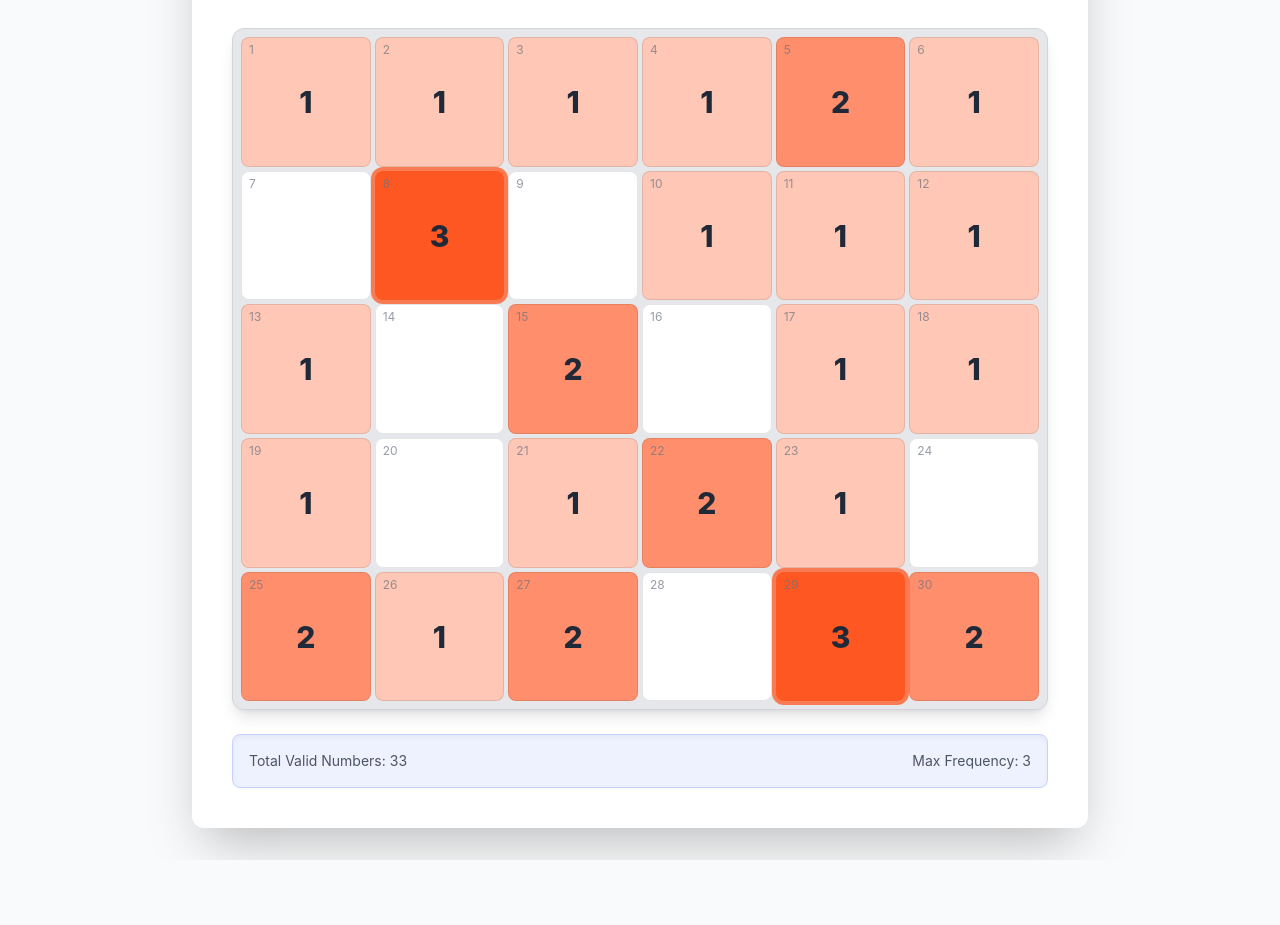
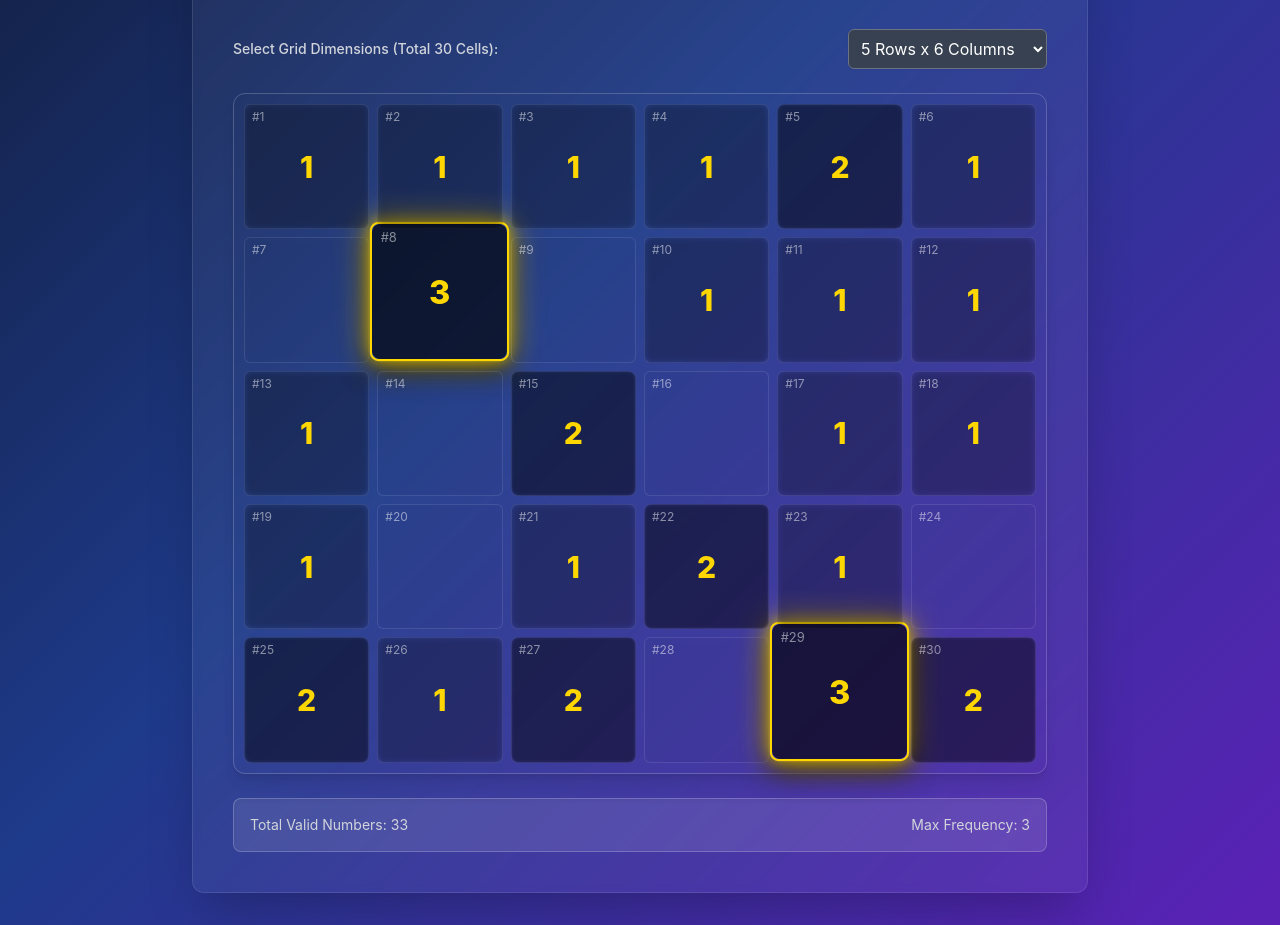
Before and after one commit to NyatsukHy/DataAnaly-AsXRnA, a plain HTML site: page index.html in a window 1280 px wide. Shown: the part 483-1408 px from the top of the page. Before the commit the page ends 1343 px from the top, so only its background shows below. Drawn offline with nearby package versions, Linux system fonts and the light colour scheme.

Commit message:
Update index.html

```diff
--- a/index.html
+++ b/index.html
@@ -3,11 +3,9 @@
 <head>
     <meta charset="UTF-8">
     <meta name="viewport" content="width=device-width, initial-scale=1.0">
-    <title>Choosen Number Frequency Heatmap (1-30)</title>
-    <!-- Load Tailwind CSS -->
-    <script src="https://cdn.tailwindcss.com"></script>
-    <!-- Configure Tailwind for Inter font and custom colors -->
-    <script>
+    <title>Number Frequency Heatmap (Enhanced Depth)</title>
+    <!-- Load Tailwind CSS --><script src="https://cdn.tailwindcss.com"></script>
+    <!-- Configure Tailwind for Inter font and custom colors --><script>
         tailwind.config = {
             theme: {
                 extend: {
@@ -15,35 +13,64 @@
                         sans: ['Inter', 'sans-serif'],
                     },
                     colors: {
-                        'custom-orange': '#ff5722', // A vibrant orange for the max count
+                        'custom-accent': '#FFD700', // Gold/Bright Yellow
                     }
                 }
             }
         }
     </script>
     <style>
-        /* Custom styles for the grid cells */
+        .gradient-bg {
+            background: linear-gradient(135deg, #0f172a 0%, #1e3a8a 50%, #5b21b6 100%);
+        }
+
         .grid-cell {
-            /* aspect-ratio ensures cells are square and scale fluidly */
             aspect-ratio: 1 / 1;
             display: flex;
             align-items: center;
             justify-content: center;
             font-weight: 600;
-            color: #1f2937; /* Dark text */
-            transition: background-color 0.3s ease;
-            box-shadow: inset 0 0 0 1px rgba(0, 0, 0, 0.1);
+            color: #FFD700;
+            position: relative;
+            overflow: hidden;
+            transition: all 0.3s ease-out; /* Smooth transition for scale, transform, shadow */
+            box-shadow: inset 0 0 0 1px rgba(255, 255, 255, 0.1);
+            border-radius: 0.5rem;
+            border: 2px solid transparent;
         }
 
-        /* Enforce 6 columns for the 5x6 grid (30 numbers total) */
+        /* Float Effect: Applied to Max Frequency Cells - Enhanced */
+        .max-freq-float {
+            box-shadow:
+                0 0 30px rgba(255, 215, 0, 0.8), /* Stronger, wider glow */
+                0 0 12px rgba(255, 215, 0, 0.5),  /* Brighter inner highlight */
+                0 10px 25px rgba(0, 0, 0, 0.9);   /* More pronounced vertical lift shadow */
+
+            transform: translateY(-8px) scale(1.08); /* Lift higher, scale larger */
+            border-color: #FFD700;
+        }
+
+        /* The background element inside the cell to handle opacity and blur */
+        .grid-cell-bg {
+            /* Now uses a slightly darker base for low frequency, making it "recede" */
+            background-color: rgba(0, 0, 0, 0.7);
+            transition: all 0.5s ease-out;
+            z-index: 1;
+        }
+
+        .grid-cell > * {
+            position: relative;
+            z-index: 2;
+        }
+
         .heatmap-grid {
             display: grid;
-            grid-template-columns: repeat(6, 1fr);
         }
 
-        /* Responsive adjustments for the grid text */
         .cell-number-label {
-            font-size: 0.65rem; /* Base size for mobile */
+            font-size: 0.65rem;
+            color: rgba(255, 255, 255, 0.5);
+            opacity: 1 !important;
         }
         @media (min-width: 640px) {
             .cell-number-label {
@@ -52,23 +79,23 @@
         }
     </style>
 </head>
-<body class="bg-gray-50 min-h-screen font-sans p-4 sm:p-8">
+<body class="gradient-bg min-h-screen font-sans p-4 sm:p-8">
 
-    <div class="container mx-auto max-w-4xl bg-white shadow-2xl rounded-xl p-6 lg:p-10">
-        <h1 class="text-3xl sm:text-4xl font-extrabold text-gray-900 mb-2">
-            Number Frequency Heatmap (1-30)
+    <div class="container mx-auto max-w-4xl bg-white/5 shadow-2xl rounded-xl p-6 lg:p-10 backdrop-blur-sm border border-white/10">
+
+        <h1 class="text-3xl sm:text-4xl font-extrabold text-white mb-2">
+            Dynamic Frequency Visualization (1-30)
         </h1>
-        <p class="text-gray-500 mb-6 border-b pb-4">
-            Input numbers (1-30) separated by commas or new lines. The 5x6 grid will update instantly. **The input is saved automatically.**
+        <p class="text-gray-300 mb-6 border-b border-white/20 pb-4">
+            Input numbers (1-30). Max frequency cells will now **float higher** with a more pronounced glowing effect.
         </p>
 
-        <!-- Input Area -->
-        <div class="mb-8">
-            <label for="numberInput" class="block text-lg font-medium text-gray-700 mb-2">Enter Numbers (1-30)</label>
+        <!-- Input Area --><div class="mb-8">
+            <label for="numberInput" class="block text-lg font-medium text-white mb-2">Enter Numbers (1-30)</label>
             <textarea
                 id="numberInput"
                 rows="8"
-                class="w-full p-4 border-2 border-indigo-500 rounded-lg shadow-inner focus:ring-custom-orange focus:border-custom-orange transition duration-150 ease-in-out resize-none text-base"
+                class="w-full p-4 border-2 border-custom-accent rounded-lg shadow-inner focus:ring-custom-accent focus:border-custom-accent transition duration-150 ease-in-out resize-none text-base bg-gray-800 text-white"
                 placeholder="Example:
 4,10,17,23,29
 2,8,25
@@ -76,15 +103,22 @@
             ></textarea>
         </div>
 
-        <!-- Heatmap Grid Container (5 rows, 6 columns = 30 cells) -->
-        <div id="heatmapGrid" class="heatmap-grid gap-1 p-2 bg-gray-200 rounded-xl border border-gray-300 shadow-lg">
-            <!-- Grid cells will be generated here by JavaScript -->
+        <!-- Grid Configuration Selector --><div class="mb-6 flex justify-between items-center">
+            <label for="gridSelector" class="block text-sm font-medium text-gray-300">Select Grid Dimensions (Total 30 Cells):</label>
+            <select id="gridSelector" class="p-2 border border-gray-500 rounded-md shadow-sm focus:ring-custom-accent focus:border-custom-accent bg-gray-700 text-white">
+                <option value="6">5 Rows x 6 Columns</option>
+                <option value="5">6 Rows x 5 Columns</option>
+                <option value="10">3 Rows x 10 Columns</option>
+                <option value="3">10 Rows x 3 Columns</option>
+            </select>
         </div>
 
-        <!-- Stats/Legend -->
-        <div class="mt-6 p-4 bg-indigo-50 rounded-lg border border-indigo-200 flex flex-col sm:flex-row justify-between text-sm shadow-inner">
-            <p id="totalCount" class="text-gray-600 mb-2 sm:mb-0">Total Valid Numbers: 0</p>
-            <p id="maxFrequency" class="text-gray-600">Max Frequency: 0</p>
+        <!-- Heatmap Grid Container --><div id="heatmapGrid" class="heatmap-grid gap-1 p-2 rounded-xl border border-white/20 shadow-lg">
+            <!-- Grid cells will be generated here by JavaScript --></div>
+
+        <!-- Stats/Legend --><div class="mt-6 p-4 bg-white/10 rounded-lg border border-white/20 flex flex-col sm:flex-row justify-between text-sm shadow-inner text-gray-300">
+            <p id="totalCount" class="mb-2 sm:mb-0">Total Valid Numbers: 0</p>
+            <p id="maxFrequency">Max Frequency: 0</p>
         </div>
 
     </div>
@@ -92,20 +126,19 @@
     <script>
         const inputElement = document.getElementById('numberInput');
         const gridContainer = document.getElementById('heatmapGrid');
+        const gridSelector = document.getElementById('gridSelector');
         const totalCountDisplay = document.getElementById('totalCount');
         const maxFrequencyDisplay = document.getElementById('maxFrequency');
-        const GRID_SIZE = 30; // The grid represents numbers 1 through 30
-        const localStorageKey = 'numberInputData';
 
-        // --- Local Storage Functions ---
+        const GRID_SIZE = 30;
+        const inputDataKey = 'numberInputData';
+        const gridConfigKey = 'gridConfigCols';
 
-        /** Loads data from local storage and populates the textarea. */
-        function loadFromLocalStorage() {
-            const savedData = localStorage.getItem(localStorageKey);
+        function loadInputFromLocalStorage() {
+            const savedData = localStorage.getItem(inputDataKey);
             if (savedData) {
                 inputElement.value = savedData;
             } else {
-                 // Initial placeholder data if nothing is saved
                 inputElement.value = `4,10,17,23,29
 2,8,25
 5,12,26
@@ -117,72 +150,64 @@
             }
         }
 
-        /** Saves the current textarea content to local storage. */
-        function saveToLocalStorage(data) {
+        function saveInputToLocalStorage(data) {
             try {
-                localStorage.setItem(localStorageKey, data);
+                localStorage.setItem(inputDataKey, data);
             } catch (e) {
-                console.error("Could not save to local storage:", e);
+                console.error("Could not save input to local storage:", e);
             }
         }
 
-        // --- Utility Functions ---
+        function loadGridConfig() {
+            const savedCols = localStorage.getItem(gridConfigKey);
+            if (savedCols) {
+                gridSelector.value = savedCols;
+            }
+        }
+
+        function saveGridConfig(cols) {
+            try {
+                localStorage.setItem(gridConfigKey, cols);
+            } catch (e) {
+                console.error("Could not save grid config to local storage:", e);
+            }
+        }
 
         /**
-         * Converts frequency to a color on the White -> Orange gradient (RGB interpolation).
-         * @param {number} count - The frequency count for a number.
-         * @param {number} maxCount - The highest frequency found in the dataset.
-         * @returns {string} RGB color string (e.g., 'rgb(255, 255, 255)').
+         * Calculates opacity and blur for the cell's background based on frequency.
+         * Adjusted for more distinct "lighter" and "darker" appearance.
          */
-        function getColorForFrequency(count, maxCount) {
-            if (maxCount === 0 || count === 0) {
-                return 'rgb(255, 255, 255)'; // Pure White
+        function getVisualStylesForFrequency(count, maxCount) {
+            let opacity = 0.05;
+            let blur = 5;
+
+            if (maxCount > 0 && count > 0) {
+                const ratio = count / maxCount;
+
+                // Opacity: from 0.2 (min freq) to 0.9 (max freq)
+                // Lower min opacity for "darker" background, higher max for "lighter" front
+                opacity = 0.2 + ratio * 0.7;
+
+                // Blur: from 5px (min freq) down to 0px (max freq)
+                blur = Math.max(0, 5 - (ratio * 5));
             }
 
-            const ratio = count / maxCount;
-
-            // Target Orange: #ff5722 (R: 255, G: 87, B: 34)
-            // Start White: (R: 255, G: 255, B: 255)
-
-            // Interpolate towards the orange color components
-            const r = 255;
-            const gEnd = 87;
-            const bEnd = 34;
-            const gStart = 255;
-            const bStart = 255;
-
-            // Interpolation: StartValue - ratio * (StartValue - EndValue)
-            const g = Math.round(gStart - ratio * (gStart - gEnd));
-            const b = Math.round(bStart - ratio * (bStart - bEnd));
-
-            return `rgb(${r}, ${g}, ${b})`;
+            return { opacity: opacity.toFixed(2), blur: blur.toFixed(2) };
         }
 
-
-        // --- Core Logic ---
-
-        /**
-         * Parses the input, calculates frequencies, updates the grid colors, and saves to local storage.
-         */
         function updateGrid() {
             const rawText = inputElement.value;
+            saveInputToLocalStorage(rawText);
 
-            // Save the current state immediately
-            saveToLocalStorage(rawText);
-
-            // 1. Parse and Filter Numbers (1-30)
             const numbers = rawText
-                // Replace all non-digit, non-comma, non-newline characters with space, then split by common separators
                 .split(/[\s,]+/g)
                 .map(s => parseInt(s.trim()))
-                // Filter out invalid/empty entries (NaN) and numbers outside 1-30 range
                 .filter(num => !isNaN(num) && num >= 1 && num <= GRID_SIZE);
 
-            // 2. Calculate Frequencies
             const frequencies = {};
             let totalValidCount = 0;
             for (let i = 1; i <= GRID_SIZE; i++) {
-                frequencies[i] = 0; // Initialize all counts to 0
+                frequencies[i] = 0;
             }
 
             numbers.forEach(num => {
@@ -190,62 +215,73 @@
                 totalValidCount++;
             });
 
-            // 3. Find Max Frequency for scaling
             const maxCount = Math.max(...Object.values(frequencies));
 
-            // 4. Update UI Displays
             totalCountDisplay.textContent = `Total Valid Numbers: ${totalValidCount}`;
             maxFrequencyDisplay.textContent = `Max Frequency: ${maxCount}`;
 
-            // 5. Update Grid Cell Colors and Counts
             for (let i = 1; i <= GRID_SIZE; i++) {
                 const cell = document.getElementById(`cell-${i}`);
                 if (cell) {
                     const count = frequencies[i] || 0;
-                    const color = getColorForFrequency(count, maxCount);
+                    const { opacity, blur } = getVisualStylesForFrequency(count, maxCount);
 
-                    cell.style.backgroundColor = color;
+                    const bgElement = cell.querySelector('.grid-cell-bg');
+                    if (bgElement) {
+                        bgElement.style.opacity = opacity;
+                        bgElement.style.filter = `blur(${blur}px)`;
+                    }
+
                     cell.querySelector('.count').textContent = count > 0 ? count : '';
                     cell.title = `Number ${i}: Count ${count}`;
 
-                    // Add a slight ring/shadow to highlight the max frequency numbers
                     if (count === maxCount && maxCount > 0) {
-                        cell.classList.add('ring-4', 'ring-custom-orange', 'ring-opacity-75');
+                        cell.classList.add('max-freq-float');
                     } else {
-                        cell.classList.remove('ring-4', 'ring-custom-orange', 'ring-opacity-75');
+                        cell.classList.remove('max-freq-float');
                     }
                 }
             }
         }
 
-        /**
-         * Initializes the 5x6 grid structure (30 cells).
-         */
-        function initializeGrid() {
+        function initializeGrid(cols) {
+            saveGridConfig(cols);
+            gridContainer.style.gridTemplateColumns = `repeat(${cols}, 1fr)`;
+
+            if (gridContainer.children.length !== GRID_SIZE) {
                 let html = '';
                 for (let i = 1; i <= GRID_SIZE; i++) {
                     html += `
-                    <div id="cell-${i}" class="grid-cell rounded-lg relative overflow-hidden transition-all duration-300">
-                        <!-- Number label (top left) -->
-                        <span class="cell-number-label absolute top-1 left-2 text-gray-500 font-normal opacity-70">${i}</span>
-                        <!-- Frequency count (center) -->
-                        <span class="count text-2xl sm:text-3xl font-extrabold text-gray-800"></span>
+                        <div id="cell-${i}" class="grid-cell rounded-lg relative overflow-hidden transition-shadow duration-300">
+                            <div class="grid-cell-bg absolute inset-0 rounded-lg" style="opacity: 0.05; filter: blur(5px);"></div>
+                            <span class="cell-number-label absolute top-1 left-2 font-normal z-20">#${i}</span>
+                            <span class="count text-2xl sm:text-3xl font-extrabold z-20"></span>
                         </div>
                     `;
                 }
                 gridContainer.innerHTML = html;
             }
+            updateGrid();
+        }
 
-        // --- Event Listeners and Initial Setup ---
-
-        // Attach event listener for real-time updates
         inputElement.addEventListener('input', updateGrid);
 
-        // Run initialization on window load
+        gridSelector.addEventListener('change', (e) => {
+            const newCols = parseInt(e.target.value);
+            if (!isNaN(newCols)) {
+                initializeGrid(newCols);
+            }
+        });
+
         window.onload = function() {
-            initializeGrid();
-            loadFromLocalStorage(); // Load saved data
-            updateGrid(); // Run update with loaded data
+            loadInputFromLocalStorage();
+            loadGridConfig();
+
+            const initialCols = parseInt(gridSelector.value);
+
+            if (!isNaN(initialCols)) {
+                initializeGrid(initialCols);
+            }
         };
 
     </script>
```
Lines whose indentation alone changed are shown as unchanged.
